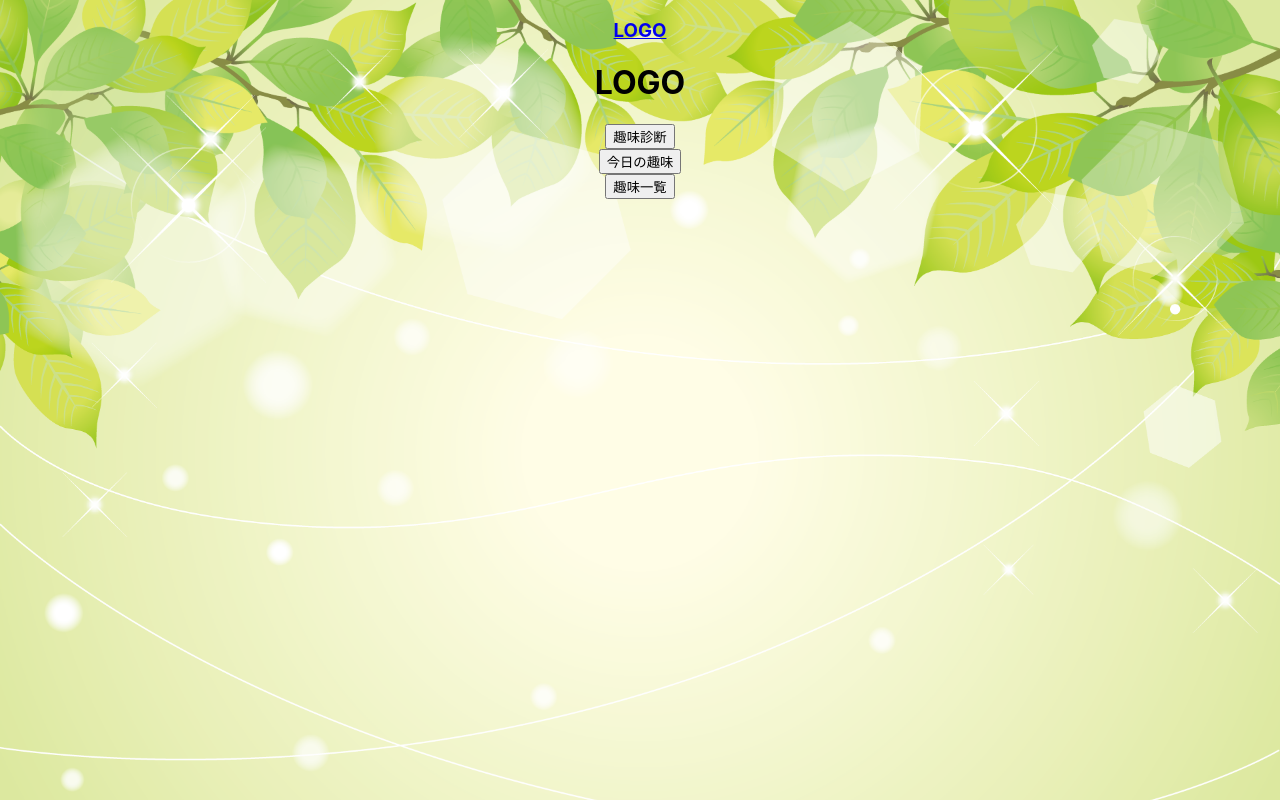
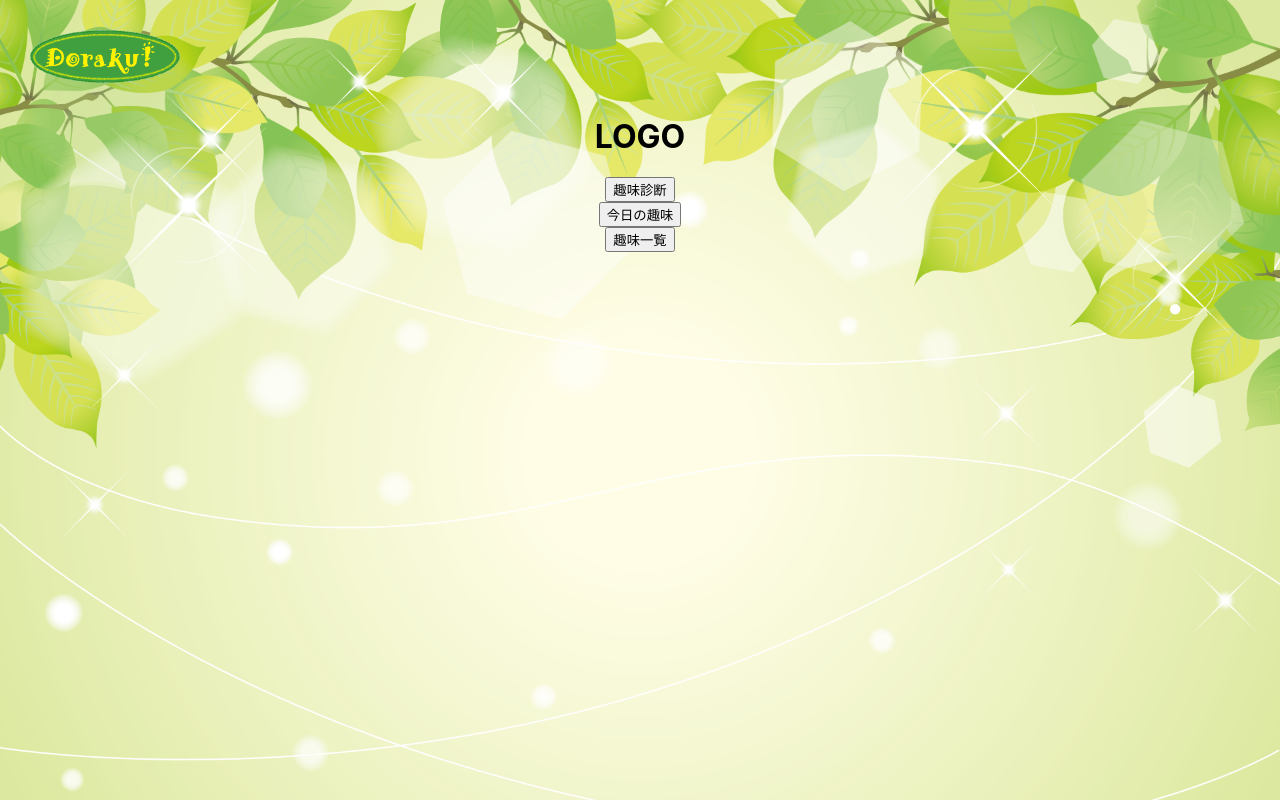
Before and after one commit to sh-miyoshi/doraku, a React (Create React App) app in the folder frontend/doraku/: page / in a window 1280 px wide. Built offline with nearby package versions, Linux system fonts and the light colour scheme.

Commit message:
add logo

```diff
--- a/frontend/doraku/src/App.css
+++ b/frontend/doraku/src/App.css
@@ -3,3 +3,8 @@
   background-size: cover;
   text-align: center;
 }
+
+header {
+  text-align: left;
+  margin: 30px;
+}
--- a/frontend/doraku/src/App.js
+++ b/frontend/doraku/src/App.js
@@ -14,6 +14,7 @@
 import RecommendResult from './recommend_result';
 import { Error404 } from './errors/404';
 import './App.css';
+import logo from './images/logo.png';
 
 const history = createBrowserHistory()
 const store = createStore(
@@ -35,7 +36,9 @@
           <BrowserRouter>
             <div>
               <header>
-                <h3><Link to="/">LOGO</Link></h3>
+                <Link to="/">
+                  <img src={logo} alt="Doraku" width={150} />
+                </Link>
               </header>
 
               <Switch>
```
Also changed, not shown: frontend/doraku/src/images/logo.png (added).
